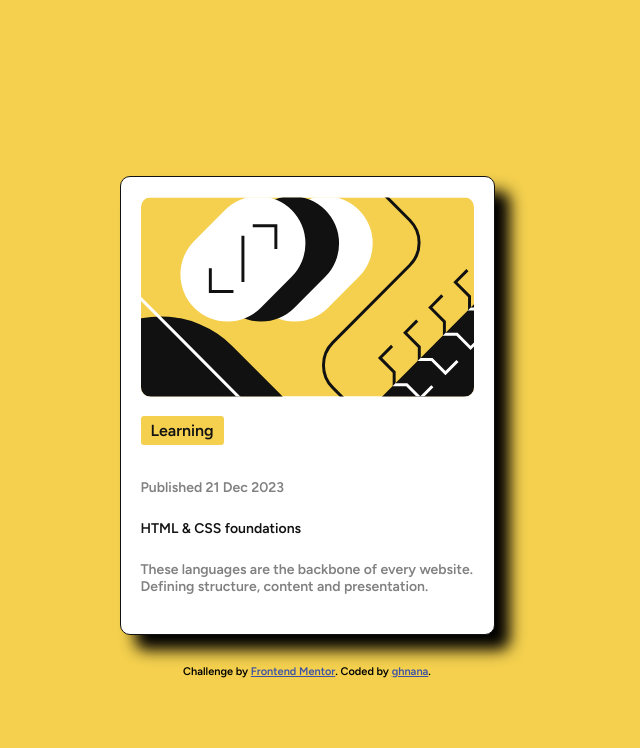
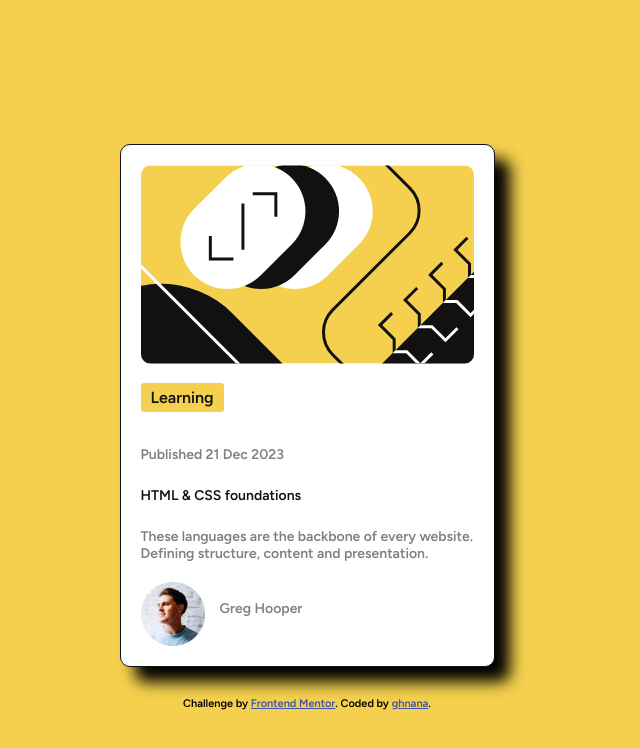
Before and after one commit to ghnana/blog_preview_card_main, a plain HTML site: page index.html in a window 1280 px wide. Shown: the whole page, without its empty margins (333-973 px from the left). Drawn offline with Linux system fonts and the light colour scheme.

Commit message:
add avatar image with name

```diff
--- a/index.html
+++ b/index.html
@@ -29,6 +29,11 @@
         These languages are the backbone of every website. Defining structure,
         content and presentation.
       </p>
+
+      <div class="profile_image">
+        <img src="assets/images/image-avatar.webp" alt="" />
+        <p>Greg Hooper</p>
+      </div>
     </div>
 
     <div class="attribution">
--- a/styles.css
+++ b/styles.css
@@ -67,6 +67,14 @@ body {
     cursor: pointer;
 }
 
+.profile_image {
+    display: flex;
+}
+.profile_image > p {
+    padding-left: 15px;
+    font: size 14px; ;
+    font-style: bold;
+}
 
 
 .attribution {
```
